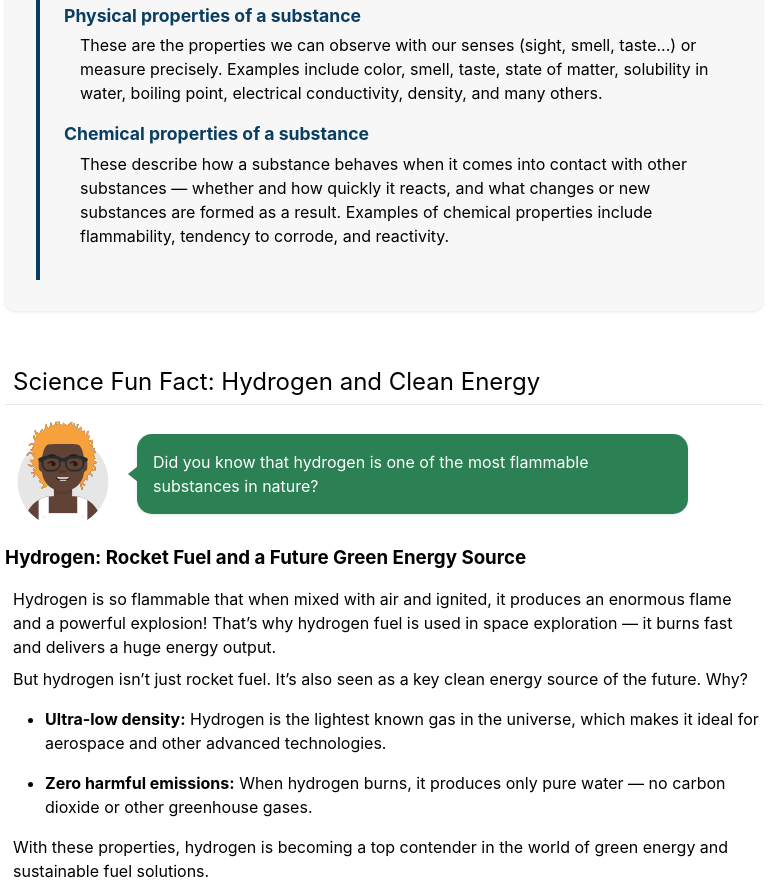
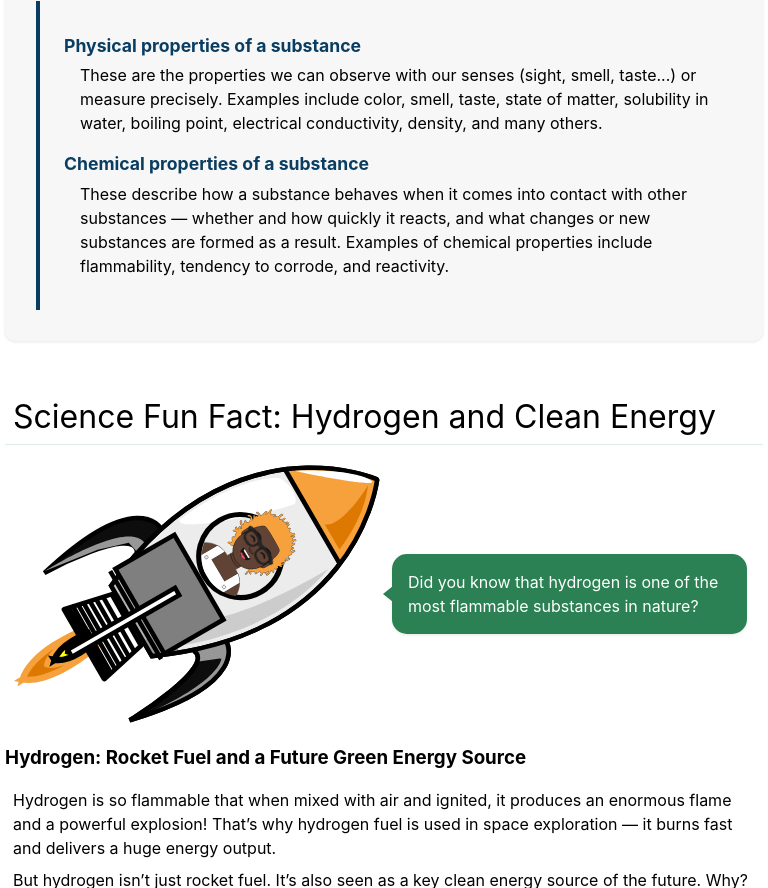
Before and after one commit to sashakojadinovic/wls-src, an Eleventy site: page src/chemistry/physical-and-chemical-properties-of-matter.html in a window 768 px wide. Shown: the part 1912-2800 px from the top of the page. Built offline with nearby package versions, Linux system fonts and the light colour scheme; Eleventy itself is replaced by a stand-in of ours; files that its build step writes are made by us from their sources.

Commit message:
Rocket illustration and h2 increase

```diff
--- a/src/chemistry/physical-and-chemical-properties-of-matter.html
+++ b/src/chemistry/physical-and-chemical-properties-of-matter.html
@@ -95,7 +95,8 @@ permalink: /chemistry/physical-and-chemical-properties-of-matter.html
     <section id="fun-fact-section">
         <h2 class="section-title">Science Fun Fact: Hydrogen and Clean Energy</h2>
         <div class="dialogue-turn show-after-3" data-speaker="Teacher">
-            <img src="/images/avatars/sara2.svg" width="100" height="106" alt="Teacher avatar" class="avatar" />
+                       <img src="/images/cartoons/rocket-30-degrees.svg" width="350" height="270" alt="Sara rocket girl" class="half-width-mobile"  />
+
             <p class="bubble info">Did you know that hydrogen is one of the most flammable substances in nature?</p>
         </div>
 
--- a/src/less/base.less
+++ b/src/less/base.less
@@ -27,6 +27,9 @@ h2 {
     font-weight: 400;
     font-size: 1.5rem;
     margin: .5rem 0 3rem;
+     @media (min-width: 768px) {
+         font-size: 2rem;
+    }
 }
 
 p {
--- a/src/less/helpers.less
+++ b/src/less/helpers.less
@@ -1,3 +1,10 @@
 .text-center {
     text-align: center;
 }
+
+.half-width-mobile {
+    @media (max-width: 1024px) {
+        width: 50%;
+        height: auto;
+    }
+}
```
Also changed, not shown: src/css/main.css, src/images/cartoons/rocket-30-degrees.svg (added).
